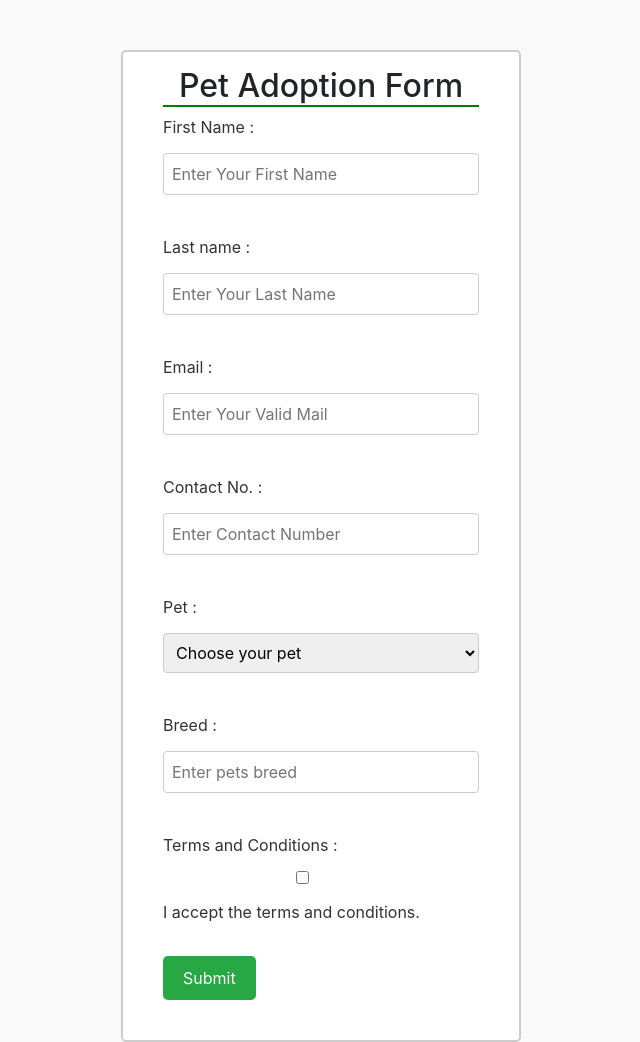
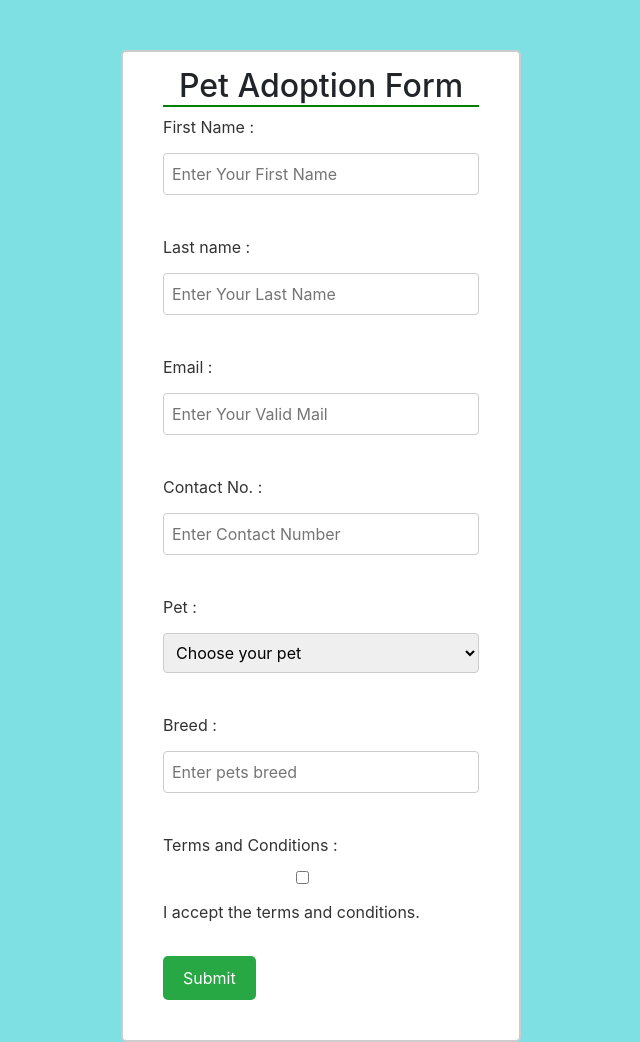
Before and after one commit to sakibrahat/El_Petrio_Sign_Up, a Django app: page /Adoption/ in a window 1280 px wide. Shown: the whole page, without its empty margins (319-959 px from the left). Run offline with Django 3.2, Linux system fonts and the light colour scheme.

Commit message:
changed the adoption page background color

```diff
--- a/registration/templates/Adoption.html
+++ b/registration/templates/Adoption.html
@@ -12,7 +12,7 @@
 <style>
     body {
         font-size: 16px;
-        background: #f9f9f9;
+        background: #7ee0e3;
     }
 
     h2 {
```
Also changed, not shown: registration/db.sqlite3.
